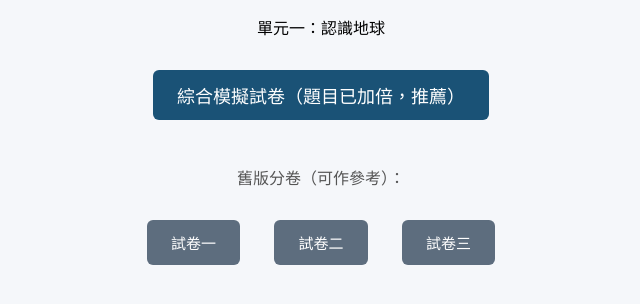
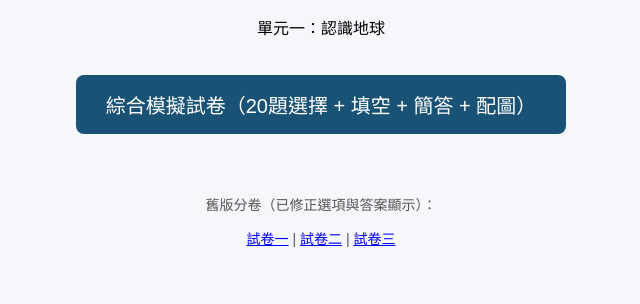
Before and after one commit to kafai3-hub/p4_science, a plain HTML site: page index.html in a window 1280 px wide. Shown: the part 132-436 px from the top of the page, without its empty margins (319-959 px from the left). Drawn offline with Linux system fonts and the light colour scheme.

Commit message:
Update index.html to prioritize combined mock test

```diff
--- a/index.html
+++ b/index.html
@@ -6,20 +6,20 @@
 <style>
 body { font-family: "Microsoft JhengHei", sans-serif; text-align: center; padding: 50px; background: #f5f7fa; }
 h1 { color: #1a5276; }
-a { display: inline-block; margin: 15px; padding: 12px 24px; font-size: 18px; color: white; background: #1a5276; text-decoration: none; border-radius: 6px; }
-a:hover { background: #154360; }
-.note { margin-top: 30px; color: #555; }
+a.main { display: inline-block; margin: 20px; padding: 15px 30px; font-size: 20px; color: white; background: #1a5276; text-decoration: none; border-radius: 8px; }
+a.main:hover { background: #154360; }
+.note { margin-top: 40px; color: #555; font-size: 14px; }
 </style>
 </head>
 <body>
 <h1>小四科學科模擬試卷</h1>
 <p>單元一：認識地球</p>
-<a href="combined_mock_test.html">綜合模擬試卷（題目已加倍，推薦）</a>
+<a class="main" href="combined_mock_test.html">綜合模擬試卷（20題選擇 + 填空 + 簡答 + 配圖）</a>
 <div class="note">
-<p>舊版分卷（可作參考）：</p>
-<a href="mock_test_1.html" style="background:#5d6d7e; font-size:15px;">試卷一</a>
-<a href="mock_test_2.html" style="background:#5d6d7e; font-size:15px;">試卷二</a>
-<a href="mock_test_3.html" style="background:#5d6d7e; font-size:15px;">試卷三</a>
+<p>舊版分卷（已修正選項與答案顯示）：</p>
+<a href="mock_test_1.html">試卷一</a> |
+<a href="mock_test_2.html">試卷二</a> |
+<a href="mock_test_3.html">試卷三</a>
 </div>
 </body>
 </html>
```
